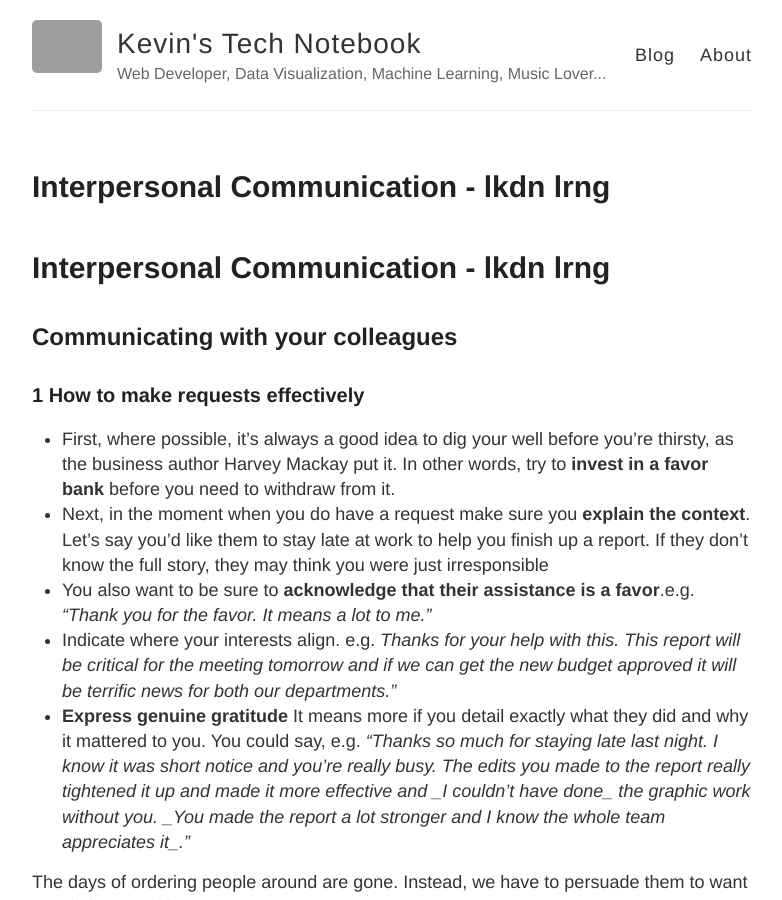
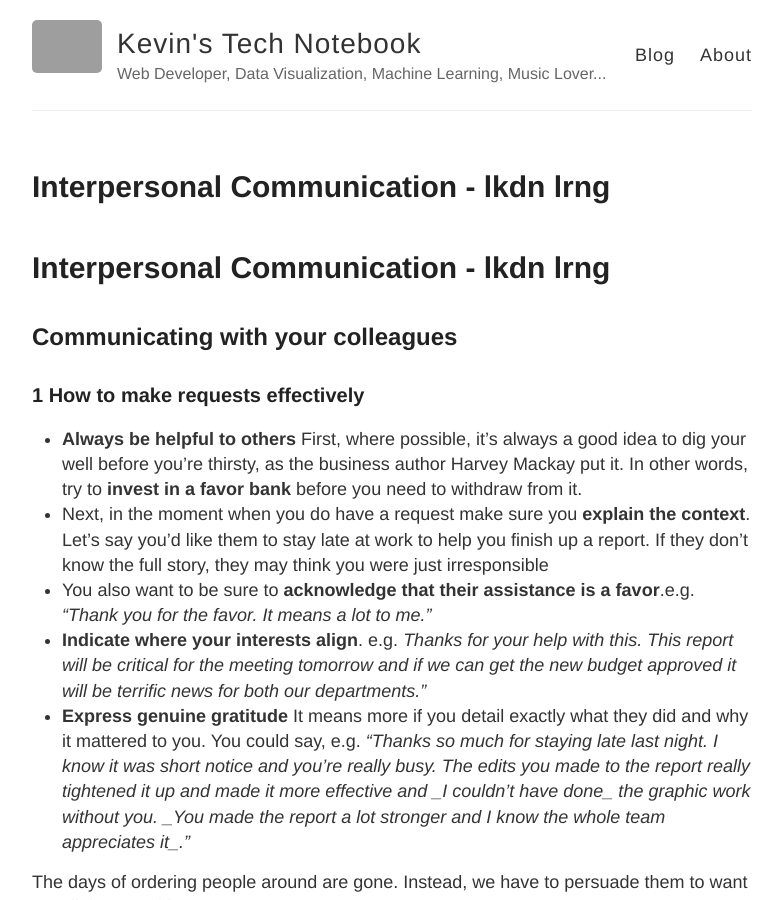
Before and after one commit to KevKeyingLi/KevKeyingLi.github.io, a Jekyll site: the page built from drafts/2018-10-06-Interpersonal Communication.md, in a window 1280 px wide and 900 px high. Shown: the whole window, without its empty margins (248-1030 px from the left). Built offline with Jekyll 4.4.1, drawn with Linux system fonts in a browser that asks for light colours; our own code applies the rules of GitHub Pages for plain Markdown files; grey boxes are pictures that could not be loaded.

Commit message:
Update 2018-10-06-Interpersonal Communication.md

```diff
--- a/drafts/2018-10-06-Interpersonal Communication.md
+++ b/drafts/2018-10-06-Interpersonal Communication.md
@@ -1,10 +1,10 @@
 # Interpersonal Communication - lkdn lrng
 ## Communicating with your colleagues
 ### 1 How to make requests effectively
-* First, where possible, it's always a good idea to dig your well before you're thirsty, as the business author Harvey Mackay put it. In other words, try to **invest in a favor bank** before you need to withdraw from it.
+* **Always be helpful to others** First, where possible, it's always a good idea to dig your well before you're thirsty, as the business author Harvey Mackay put it. In other words, try to **invest in a favor bank** before you need to withdraw from it.
 * Next, in the moment when you do have a request make sure you **explain the context**. Let's say you'd like them to stay late at work to help you finish up a report. If they don't know the full story, they may think you were just irresponsible
 * You also want to be sure to **acknowledge that their assistance is a favor**.e.g. *"Thank you for the favor. It means a lot to me."*
-* Indicate where your interests align. e.g. *Thanks for your help with this. This report will be critical for the meeting tomorrow and if we can get the new budget approved it will be terrific news for both our departments."*
+* **Indicate where your interests align**. e.g. *Thanks for your help with this. This report will be critical for the meeting tomorrow and if we can get the new budget approved it will be terrific news for both our departments."*
 * **Express genuine gratitude** It means more if you detail exactly what they did and why it mattered to you. You could say, e.g. *"Thanks so much for staying late last night. I know it was short notice and you're really busy. The edits you made to the report really tightened it up and made it more effective and _I couldn't have done_ the graphic work without you. _You made the report a lot stronger and I know the whole team appreciates it_."*
 
 The days of ordering people around are gone. Instead, we have to persuade them to want to collaborate with us.
```
